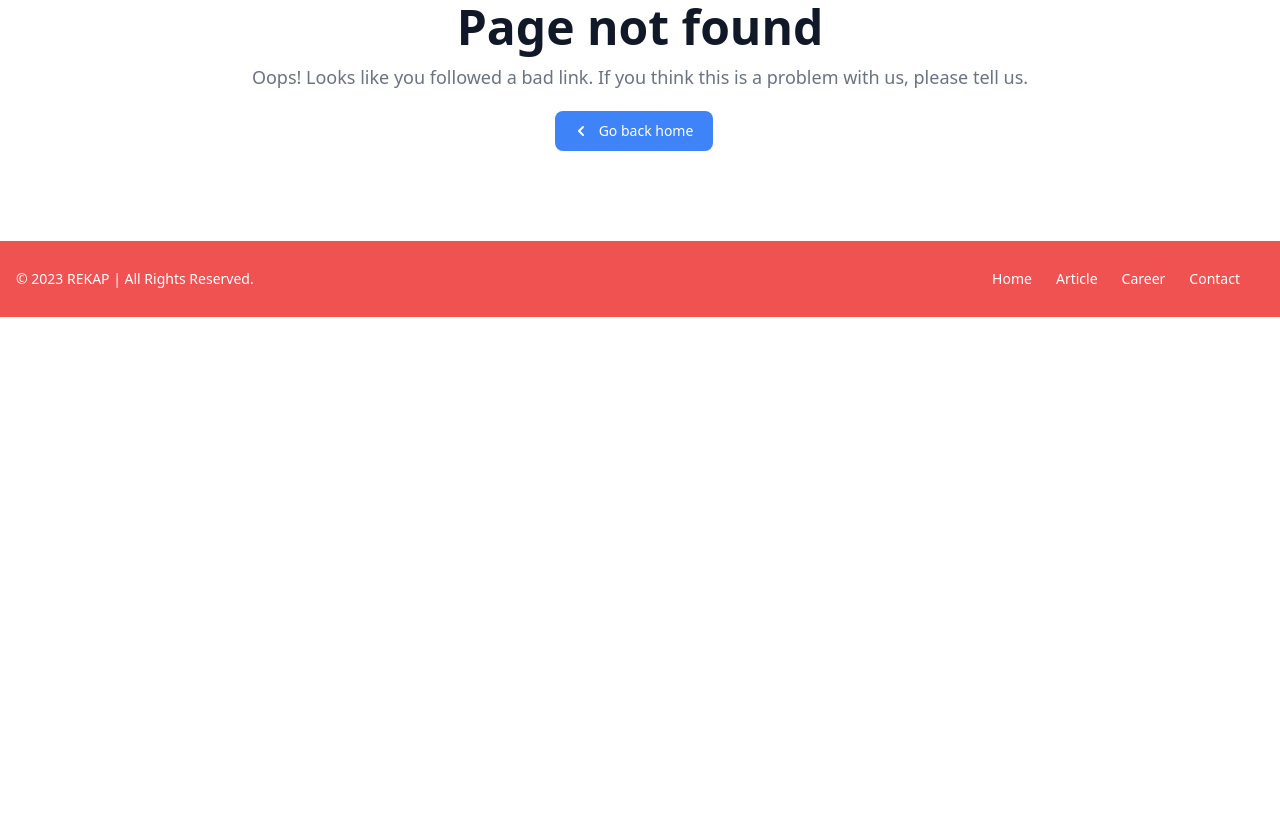
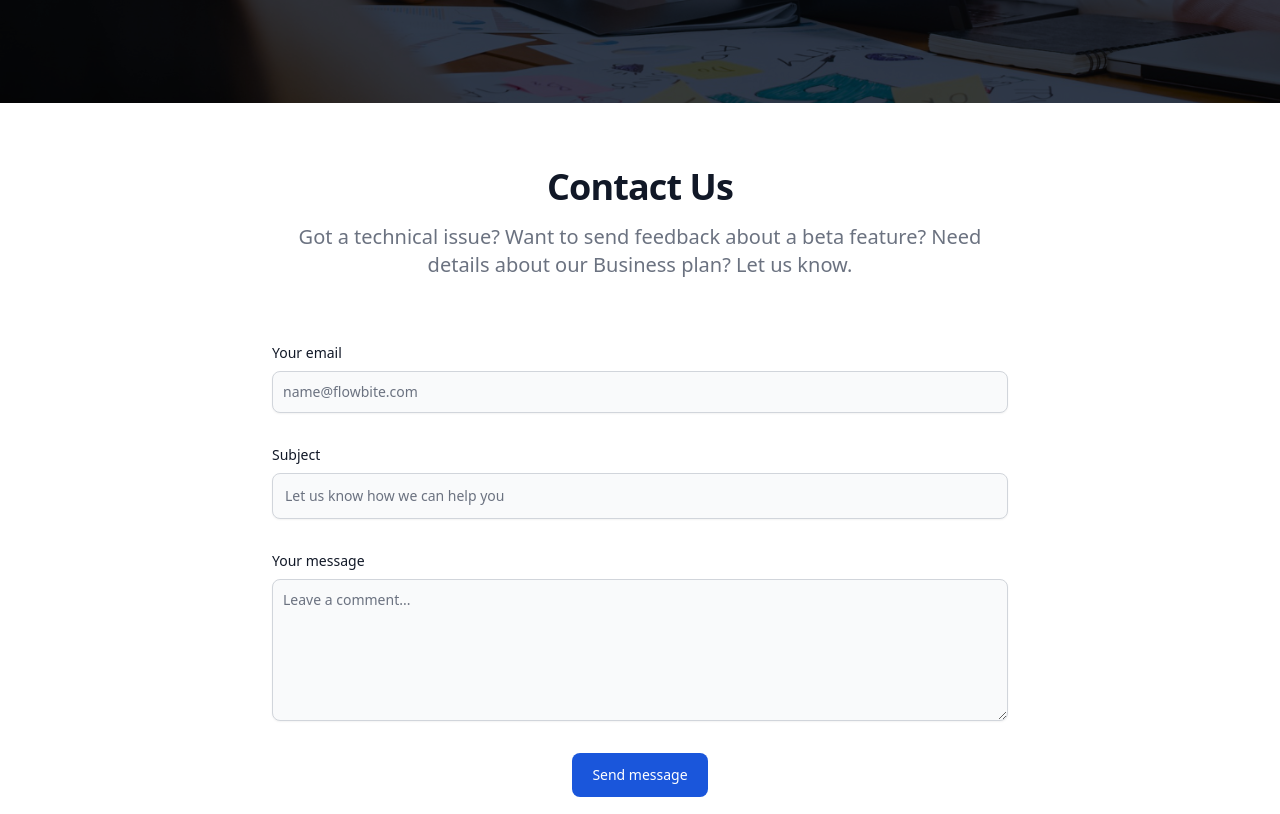
Before and after one commit to yudhaginongpratidina/rencana-karir-mahasiswa, a React (Vite) app in the folder client/: page /contact in a window 1280 px wide. Shown: the part 627-1441 px from the top of the page. Before the commit the page ends 944 px from the top, so only its background shows below. Built offline with nearby package versions, Linux system fonts and the light colour scheme.

Commit message:
Membuat Halaman Contact dan Career

```diff
--- a/client/src/main.jsx
+++ b/client/src/main.jsx
@@ -9,6 +9,8 @@
 // IMPORT PAGE
 import Home from './pages/Home'
 import Artikel from './pages/Artikel'
+import Contact from './pages/Contact'
+import Career from './pages/Career'
 import Login from './pages/Login'
 import Register from './pages/Register'
 
@@ -24,7 +26,8 @@
 
         <Route path="/home" element={<Home />} />
         <Route path="/article" element={<Artikel />} />
-        <Route path="/career" element={<Home />} />
+        <Route path="/career" element={<Career />} />
+        <Route path="/contact" element={<Contact />} />'
 
 
         <Route path="/login" element={<Login />} />
--- /dev/null
+++ b/client/src/pages/Career.jsx
@@ -0,0 +1,21 @@
+import React from 'react'
+import Navbar from '../components/Navbar'
+import Jumbotron from '../components/Jumbotron'
+import Footer from '../components/Footer'
+
+const Career = () => {
+  return (
+    <div>
+        <Navbar />
+        <Jumbotron />
+        <div className="flex flex-col items-center justify-center px-6 pt-8 mx-auto md:h-screen pt:mt-0">
+          <div className="w-full max-w-xl p-6 space-y-8 sm:p-8 bg-white rounded-lg shadow">
+            <h2 className="text-2xl text-center font-bold text-gray-900">{" "}FORM CEK KARIR{" "}</h2>
+          </div>
+        </div>
+        <Footer />
+    </div>
+  )
+}
+
+export default Career
--- /dev/null
+++ b/client/src/pages/Contact.jsx
@@ -0,0 +1,67 @@
+import React, { useState } from 'react'
+import Navbar from '../components/Navbar'
+import Jumbotron from '../components/Jumbotron'
+import Footer from '../components/Footer'
+
+const Contact = () => {
+
+    const [email, setEmail] = useState("");
+    const [subject, setSubject] = useState("");
+    const [message, setMessage] = useState("");
+
+
+    const sendMessage = async (e) => {
+        e.preventDefault();
+        console.log(`Email : ${email} dan Subject : ${subject} dan Message : ${message}`);
+    }
+
+    return (
+        <div>
+            <Navbar />
+            <Jumbotron />
+
+            <section className="bg-white">
+                <div className="py-8 lg:py-16 px-4 mx-auto max-w-screen-md">
+                    <h2 className="mb-4 text-4xl tracking-tight font-extrabold text-center text-gray-900">Contact Us</h2>
+                    <p className="mb-8 lg:mb-16 font-light text-center text-gray-500 sm:text-xl">Got a technical issue? Want to send feedback about a beta feature? Need details about our Business plan? Let us know.</p>
+                    <form onSubmit={sendMessage} className="space-y-8">
+                        <div>
+                            <label htmlFor="email" className="block mb-2 text-sm font-medium text-gray-900">Your email</label>
+                            <input
+                                type="email"
+                                id="email"
+                                value={email}
+                                onChange={(e) => setEmail(e.target.value)}
+                                className="shadow-sm bg-gray-50 border border-gray-300 text-gray-900 text-sm rounded-lg focus:ring-primary-500 focus:border-primary-500 block w-full p-2.5" placeholder="name@flowbite.com" required/>
+                        </div>
+                        <div>
+                            <label htmlFor="subject" className="block mb-2 text-sm font-medium text-gray-900">Subject</label>
+                            <input
+                                type="text"
+                                id="subject"
+                                value={subject}
+                                onChange={(e) => setSubject(e.target.value)}
+                                className="block p-3 w-full text-sm text-gray-900 bg-gray-50 rounded-lg border border-gray-300 shadow-sm focus:ring-primary-500 focus:border-primary-500" placeholder="Let us know how we can help you" required/>
+                        </div>
+                        <div className="sm:col-span-2">
+                            <label htmlFor="message" className="block mb-2 text-sm font-medium text-gray-900">Your message</label>
+                            <textarea
+                                id="message"
+                                rows="6"
+                                value={message}
+                                onChange={(e) => setMessage(e.target.value)}
+                                className="block p-2.5 w-full text-sm text-gray-900 bg-gray-50 rounded-lg shadow-sm border border-gray-300 focus:ring-primary-500 focus:border-primary-500" placeholder="Leave a comment..."></textarea>
+                        </div>
+                        <div className='text-center'>
+                            <button type="submit" className="py-3 px-5 text-sm font-medium text-center text-white rounded-lg bg-blue-700 sm:w-fit hover:bg-primary-800 focus:ring-4 focus:outline-none focus:ring-primary-300 dark:bg-primary-600 dark:hover:bg-primary-700 dark:focus:ring-primary-800">Send message</button>
+                        </div>
+                    </form>
+                </div>
+            </section>
+
+            <Footer />
+        </div>
+    )
+}
+
+export default Contact
```
Also changed, not shown: 1 other file (tests, documents, lock files or other folders).
